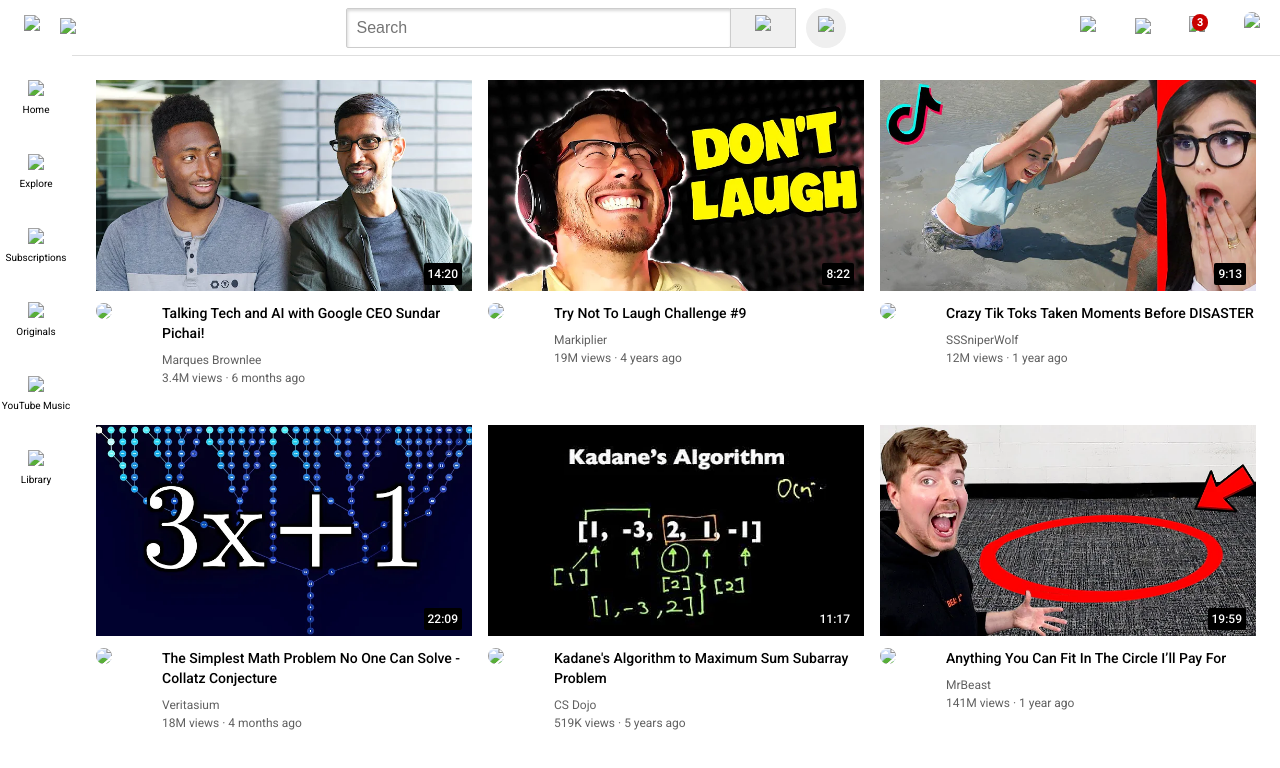
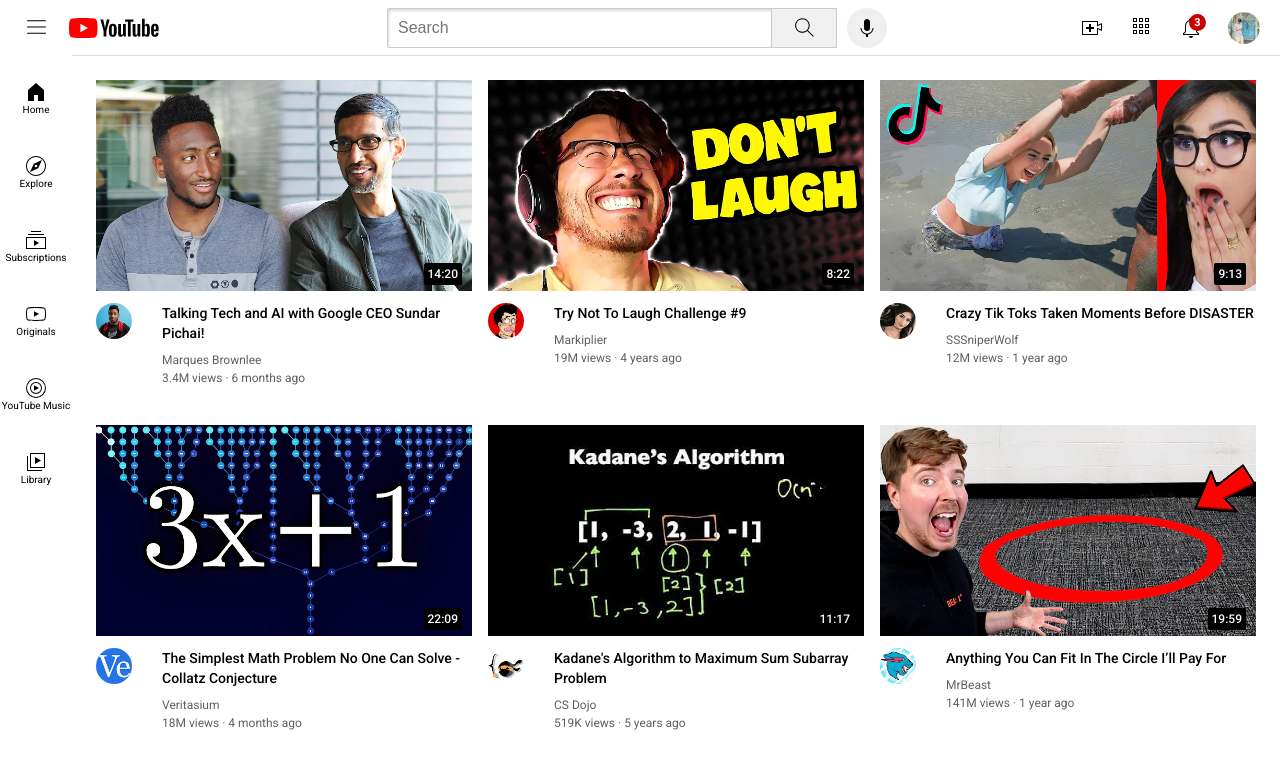
Before and after one commit to NazilNA/youtube.clone, a plain HTML site: page youtube.html in a window 1280 px wide. Drawn offline with Linux system fonts and the light colour scheme; files that its build step writes are made by us from their sources.

Commit message:
Update youtube.html

```diff
--- a/youtube.html
+++ b/youtube.html
@@ -6,43 +6,43 @@
 <link rel="preconnect" href="https://fonts.googleapis.com">
 <link rel="preconnect" href="https://fonts.gstatic.com" crossorigin>
 <link href="https://fonts.googleapis.com/css2?family=Roboto:wght@400;500;700&display=swap" rel="stylesheet">
-<link rel="stylesheet" href="/project1/styles/general.css">
-<link rel="stylesheet" href="/project1/styles/videostyle.css">
-<link rel="stylesheet" href="/project1/styles/headerstyle.css">
-<link rel="stylesheet" href="/project1/styles/sidebar.css">
+<link rel="stylesheet" href="styles/general.css">
+<link rel="stylesheet" href="styles/videostyle.css">
+<link rel="stylesheet" href="styles/headerstyle.css">
+<link rel="stylesheet" href="styles/sidebar.css">
 
 </head>
 <body>
 <div class="header">
   <div class="left-header">
     <image class="hamburger-menu"
-     src="/project1/icons/hamburger-menu.svg " >
+     src="icons/hamburger-menu.svg " >
      <image class="youtube-logo"
-     src="/project1/icons/youtube-logo.svg">
+     src="icons/youtube-logo.svg">
   </div>
   <div class="middle-header">
     <input class=" search-bar" type="text" placeholder="Search">
     <button class="search-button">
 <image class="search-icon"
-src="/project1/icons/search.svg">
+src="icons/search.svg">
 <div class="tooltip">Search</div>
     </button>
     <button  class="voice-search-button">
       <image class="voice-search-icon"
-      src="/project1/icons/voice-search-icon.svg">
+      src="icons/voice-search-icon.svg">
       <div class="tooltip">Search with your voice</div>
     </button>
   </div>
   <div class="right-header">
     <div class="upload-icon-button">
       <img class="upload-icon"
-      src="/project1/icons/upload.svg">
+      src="icons/upload.svg">
       <div class="tooltip">Creat</div>
     </div>
     <div class="youtube-apps">
       <div>
         <img class="youtube-apps-icon"
-        src="/project1/icons/youtube-apps.svg">
+        src="icons/youtube-apps.svg">
         <div class="tooltip">YouTube apps</div>
        </div>
     </div>
@@ -50,41 +50,41 @@
 
       <div class="notification">
         <img class="notifications-icon"
-      src="/project1/icons/notifications.svg">
+      src="icons/notifications.svg">
       <div class="tooltip">Notifications</div>
       <div class="notification-number">3</div>
       </div>
 
      <img class="users-pic"
-     src=" /project1/profile/profile channel.jpg">
+     src="profile/profile channel.jpg">
   </div>
 
 </div>
 <div class="sidebar">
   <div class="sidebar-box">
-    <image src="/project1/icons/home.svg">
+    <image src="icons/home.svg">
       <div>Home</div>
   </div>
   <div class="sidebar-box">
-    <image src="/project1/icons/explore.svg">
+    <image src="icons/explore.svg">
       <div>Explore</div>
 
   </div>
   <div class="sidebar-box">
-    <image src="/project1/icons/subscriptions.svg">
+    <image src="icons/subscriptions.svg">
       <div>Subscriptions</div>
   </div>
   <div class="sidebar-box">
-    <image src="/project1/icons/originals.svg">
+    <image src="icons/originals.svg">
       <div>Originals</div>
   </div>
   <div class="sidebar-box">
-    <image src="/project1/icons/youtube-music.svg">
+    <image src=" icons/youtube-music.svg">
       <div>YouTube Music</div>
 
   </div>
   <div class="sidebar-box">
-    <image src="/project1/icons/library.svg">
+    <image src=" icons/library.svg">
       <div>Library</div>
 
   </div>
@@ -101,7 +101,7 @@
     <div class="video-info-grid">
       <div class="channelpic">
           <image class="profile1"
-          src="/project1/profile/channel-1.jpeg">
+          src="profile/channel-1.jpeg">
       </div>
       <div class="videoinfo">
 
@@ -128,7 +128,7 @@
     <div class="video-info-grid">
       <div class="channelpic">
           <image class="profile1"
-          src="/project1/profile/channel-2.jpeg">
+          src=" profile/channel-2.jpeg">
       </div>
       <div class="videoinfo">
 
@@ -155,7 +155,7 @@
     <div class="video-info-grid">
       <div class="channelpic">
           <image class="profile1"
-          src="/project1/profile/channel-3.jpeg">
+          src="profile/channel-3.jpeg">
       </div>
       <div class="videoinfo">
 
@@ -184,7 +184,7 @@
     <div class="video-info-grid">
       <div class="channelpic">
           <image class="profile1"
-          src="/project1/profile/channel-4.jpeg">
+          src="profile/channel-4.jpeg">
       </div>
       <div class="videoinfo">
 
@@ -213,7 +213,7 @@
     <div class="video-info-grid">
       <div class="channelpic">
           <image class="profile1"
-          src="/project1/profile/channel-5.jpeg">
+          src="profile/channel-5.jpeg">
       </div>
       <div class="videoinfo">
 
@@ -242,7 +242,7 @@
     <div class="video-info-grid">
       <div class="channelpic">
           <image class="profile1"
-          src="/project1/profile/channel-6.jpeg">
+          src="profile/channel-6.jpeg">
       </div>
       <div class="videoinfo">
 
```
